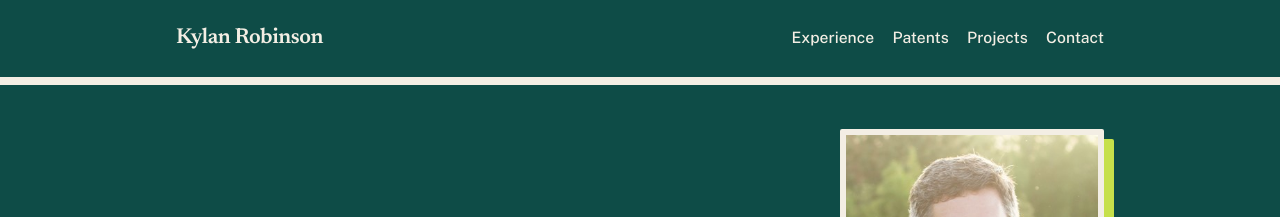
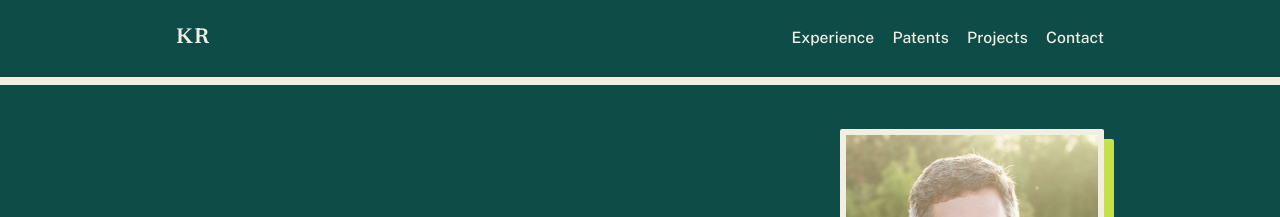
Before and after one commit to kylan/kylan.github.io, a Jekyll site: the page built from index.md, in a window 1280 px wide. Shown: the top 217 px of the page. Built offline with Jekyll 4.4.1, drawn with Linux system fonts in a browser that asks for light colours.

Commit message:
Use a KR monogram in the header.
The full name stays in the page title and the hero heading, so the top bar no longer repeats it.

Co-authored-by: Kylan Robinson <kylan@users.noreply.github.com>

```diff
--- a/_includes/header.html
+++ b/_includes/header.html
@@ -1,6 +1,6 @@
 <header class="site-header">
   <div class="wrap header-inner">
-    <a class="wordmark" href="{{ '/' | relative_url }}">Kylan Robinson</a>
+    <a class="wordmark" href="{{ '/' | relative_url }}" aria-label="Kylan Robinson">KR</a>
     <nav class="nav" aria-label="Primary">
       <ul>
         {% for item in site.data.navigation %}
--- a/assets/css/style.css
+++ b/assets/css/style.css
@@ -114,7 +114,7 @@ img {
   font-family: var(--serif);
   font-size: 1.35rem;
   font-weight: 600;
-  letter-spacing: -0.02em;
+  letter-spacing: 0.06em;
   color: var(--ink);
   text-decoration: none;
   padding: 0.35rem 0;
```
